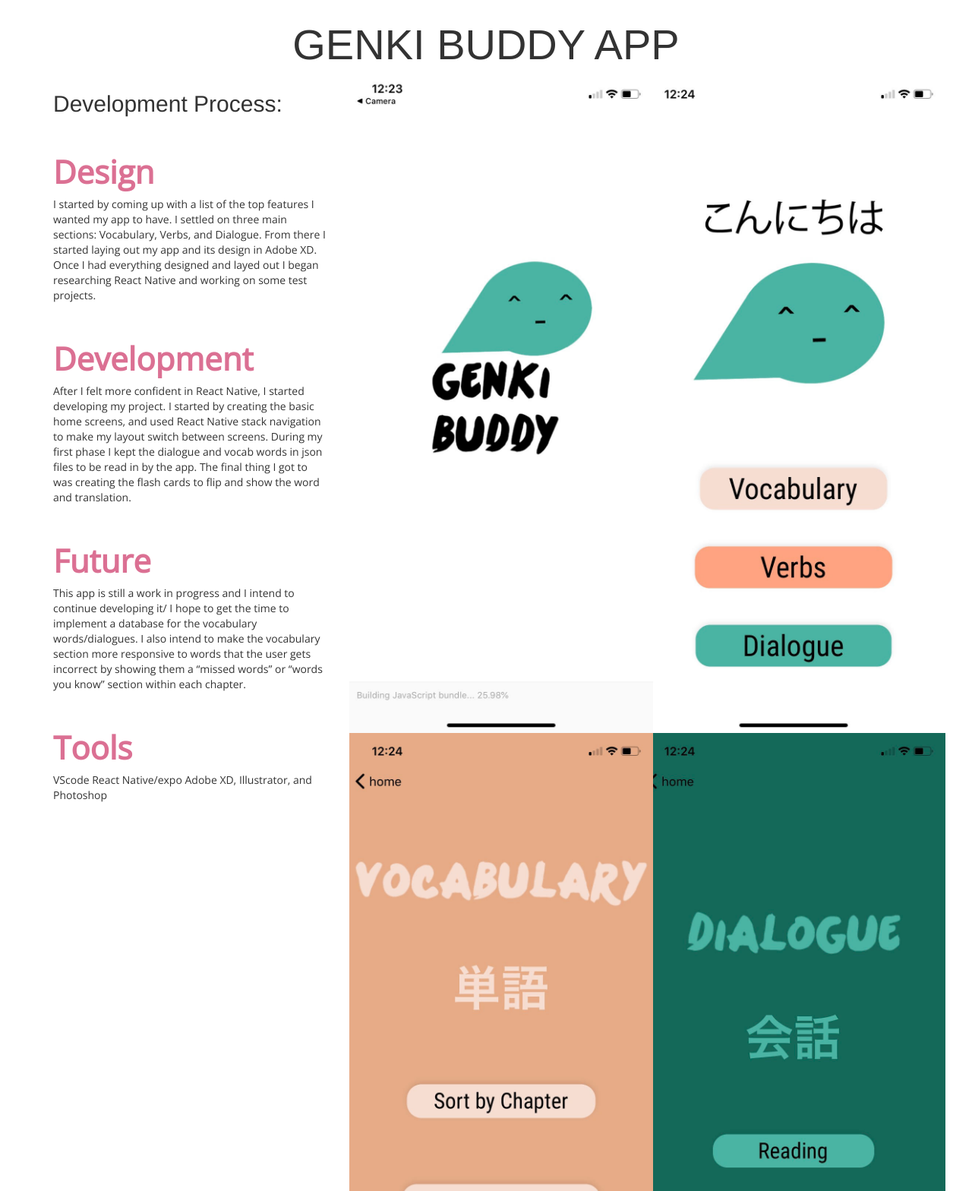
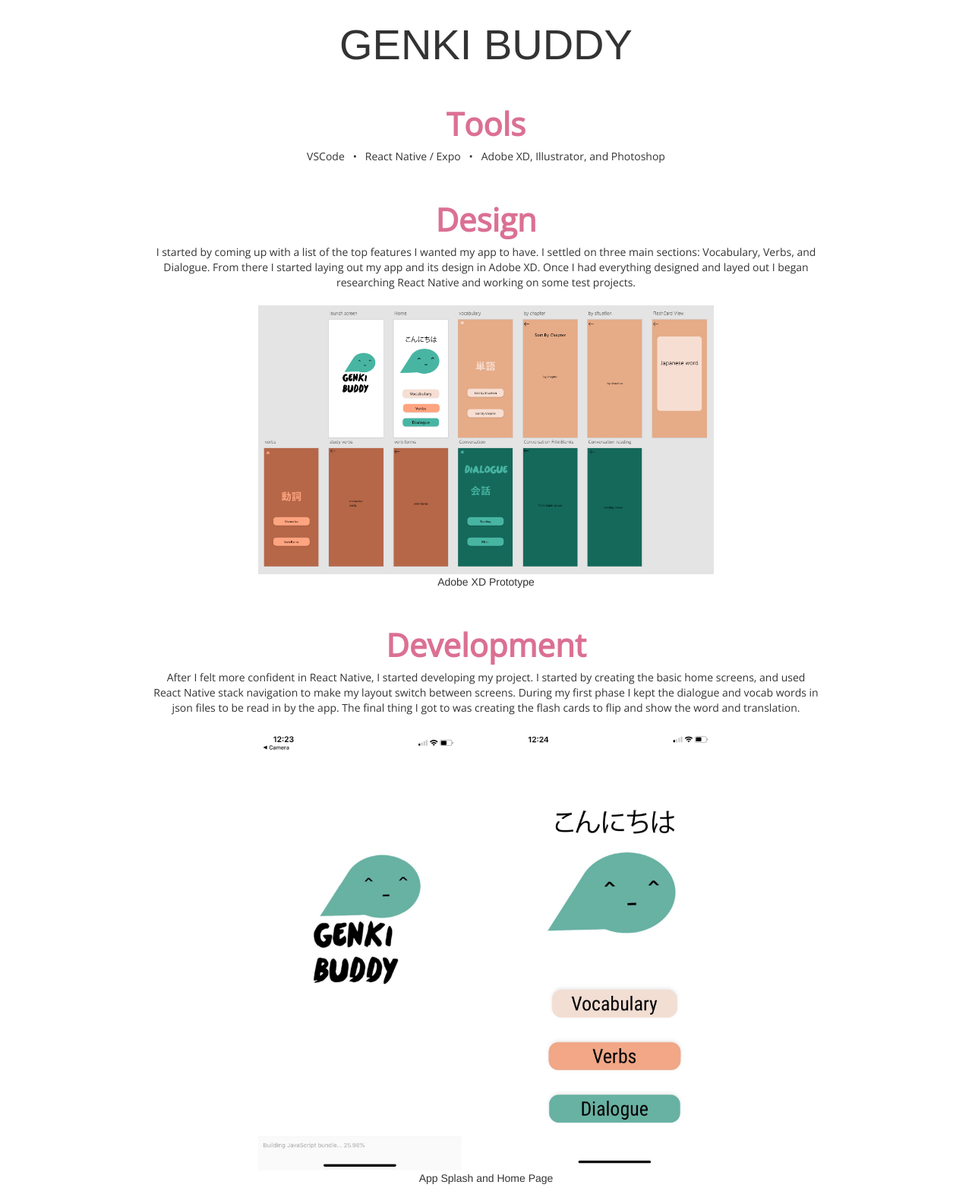
Before and after one commit to BaileyKouw/BaileyKouw.github.io, a plain HTML site: page projects/genkibuddy.html in a window 1280 px wide. Shown: the part 92-1660 px from the top of the page at 76% size. Drawn offline with nearby package versions, Linux system fonts and the light colour scheme; a web font is replaced by a local one.

Commit message:
Fix layout of projects and finalize project info

```diff
--- a/projects/genkibuddy.html
+++ b/projects/genkibuddy.html
@@ -16,42 +16,47 @@
     <a href="../index.html#portfolio">&laquo;</a>
 </div>
 
-<div class="container-fluid bg-3 text-center">
-  <h1>GENKI BUDDY APP</h1>
-</div>
+<div class="container-fluid text-center" id="projContent">
+  <h1>GENKI BUDDY</h1>
 
-<div class="container">
-  <div class="row">
-    <div class="col-sm-4">
-        <h2>Development Process:</h2>
+    <h3>Tools </h3>
+        <p> VSCode &nbsp; • &nbsp; React Native / Expo &nbsp; • &nbsp; Adobe XD, Illustrator, and Photoshop </p>
+
         <h3>Design</h3>
             <p>I started by coming up with a list of the top features I wanted my app to have.  I settled on three main sections: Vocabulary, Verbs, and Dialogue.  From there I started laying out my app and its design in Adobe XD.  Once I had everything designed and layed out I began researching React Native and working on some test projects.</p>
+
+            <figure>
+                <img src="../assets/gbuddy/prototype.PNG" alt="first genki buddy prototype" width=600>
+                <figcaption> Adobe XD Prototype</figcaption>
+            </figure>
+
         <h3>Development</h3>
              <p>After I felt more confident in React Native, I started developing my project.  I started by creating the basic home screens, and used React Native stack navigation to make my layout switch between screens.  During my first phase I kept the dialogue and vocab words in json files to be read in by the app.  The final thing I got to was creating the flash cards to flip and show the word and translation. </p>
+
+            <figure>
+                <img src="../assets/gbuddy/splashhome.PNG" alt="first genki buddy prototype" width=600>
+                <figcaption> App Splash and Home Page</figcaption>
+            </figure>
+            <figure>
+                <img src="../assets/gbuddy/diaverbs.PNG" alt="first genki buddy prototype" width=600>
+                <figcaption> Dialogue and Verb Home Pages</figcaption>
+            </figure>
+            <figure>
+                <img src="../assets/gbuddy/vocab.PNG" alt="first genki buddy prototype" width=600>
+                <figcaption> Vocabulary Home Page and Chapter Sorting</figcaption>
+            </figure>
+            <figure>
+                <img src="../assets/gbuddy/appdemo.gif" alt="first genki buddy prototype" width=500>
+                <figcaption> Demo of the App Layout and Flashcards</figcaption>
+            </figure>
+
+
         <h3>Future</h3>
             <p>This app is still a work in progress and I intend to continue developing it/   I hope to get the time to implement a database for the vocabulary words/dialogues.  I also intend to make the vocabulary section more responsive to words that the user gets incorrect by showing them a “missed words” or “words you know” section within each chapter.</p>
-        <h3>Tools</h3>
-        <p>VScode
-React Native/expo
-Adobe XD, Illustrator, and Photoshop
-</p>
+
+
 </div>
 
 
-    <div class="row">
-           <div class="col-sm-4" id="photos">
-            <img src="../assets/gbuddy/unnamed.jpg" alt="Genki Buddy Main Page" width="400">
-            <img src="../assets/gbuddy/unnamed%20(1).jpg" alt="Genki Buddy Main Page" width="400">
-            <img src="../assets/gbuddy/unnamed%20(4).jpg" alt="Genki Buddy Main Page" width="400">
-      </div>
-        <div class="row">
-            <img src="../assets/gbuddy/splash.jpg" alt="Genki Buddy Main Page" width="400">
-            <img src="../assets/gbuddy/unnamed%20(2).jpg" alt="Genki Buddy Main Page" width="400">
-        </div>
-
-    </div>
-  </div>
-</div>
-
 </body>
 </html>
```
Also changed, not shown: projects/computervision.html (+1 -1 lines), projects/uxdesign.html (+3 -11 lines), assets/gbuddy/diaverbs.png (added), assets/gbuddy/prototype.PNG (added), assets/gbuddy/splash.jpg (deleted), assets/gbuddy/splashhome.png (added), assets/gbuddy/unnamed (1).jpg (deleted), assets/gbuddy/unnamed (2).jpg (deleted), assets/gbuddy/unnamed (3).jpg (deleted), assets/gbuddy/unnamed (4).jpg (deleted), assets/gbuddy/unnamed.jpg (deleted), assets/gbuddy/vocab.png (added), 1 other file. Lines whose indentation alone changed are shown as unchanged.
